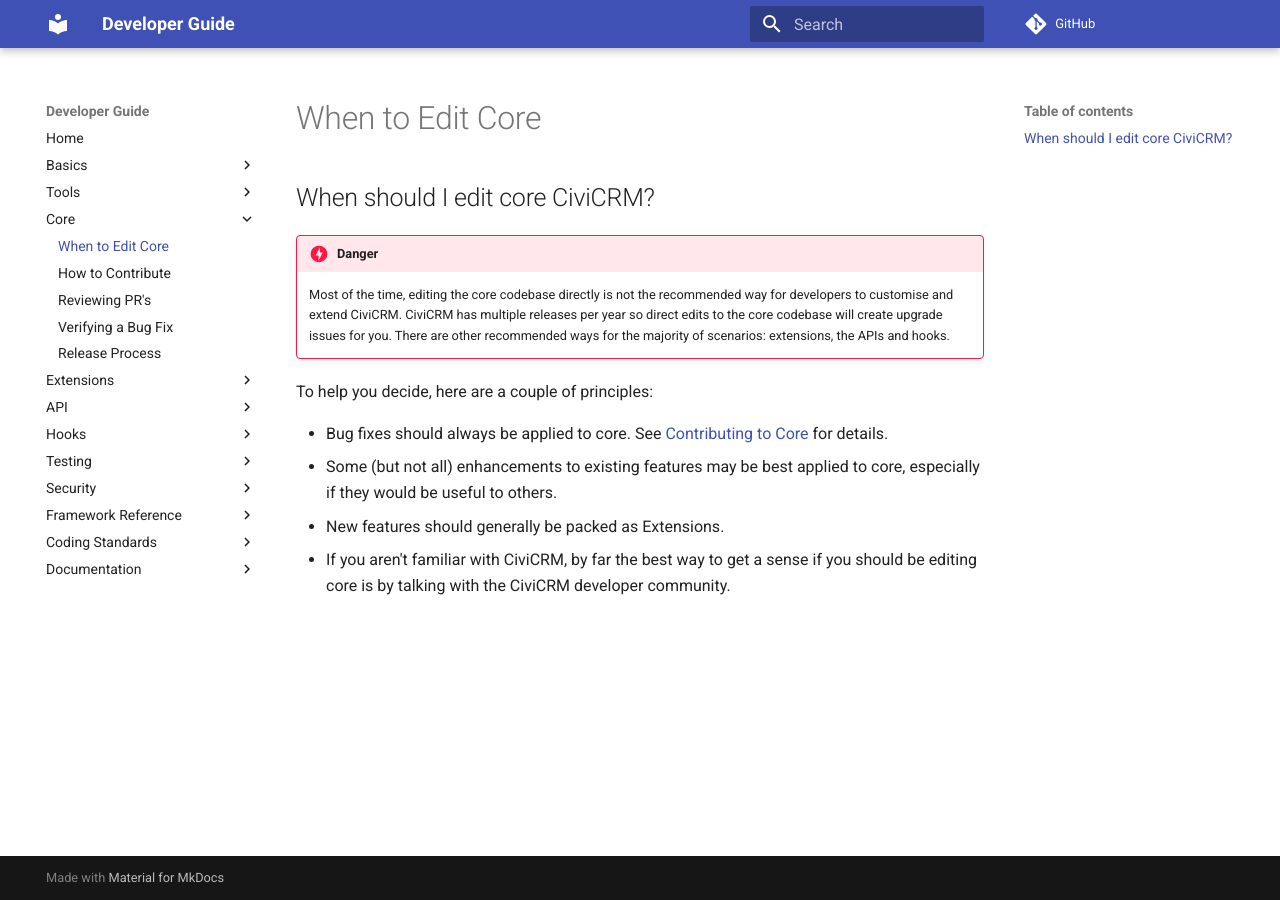
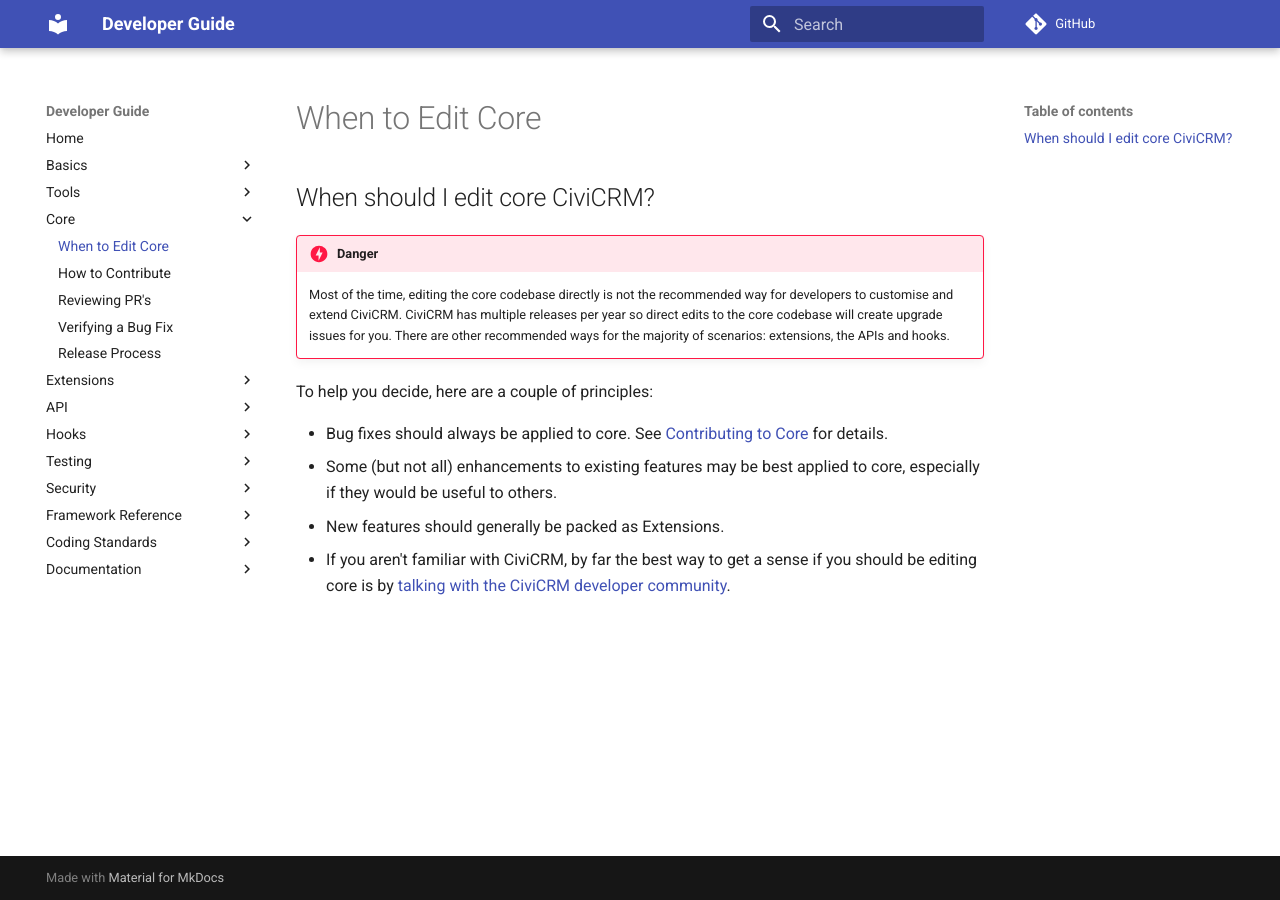
Before and after one commit to civicrm/civicrm-dev-docs, an MkDocs documentation site: the page built from docs/core/hacking.md, in a window 1280 px wide. Built offline with MkDocs 1.6.1 and Material for MkDocs 9.7.7, drawn with Linux system fonts in a browser that asks for light colours; comment, search, counter and statistics services are not loaded; old or Windows-style settings are respelled for this version of MkDocs; part of the change alters nothing that is shown.

```diff
--- a/docs/core/hacking.md
+++ b/docs/core/hacking.md
@@ -15,4 +15,4 @@ To help you decide, here are a couple of principles:
   core, especially if they would be useful to others.
 - New features should generally be packed as Extensions.
 - If you aren't familiar with CiviCRM, by far the best way to get a sense if
-  you should be editing core is by talking with the CiviCRM developer community.
+  you should be editing core is by [talking with the CiviCRM developer community](/basics/community.md#collaboration-tools).
```
